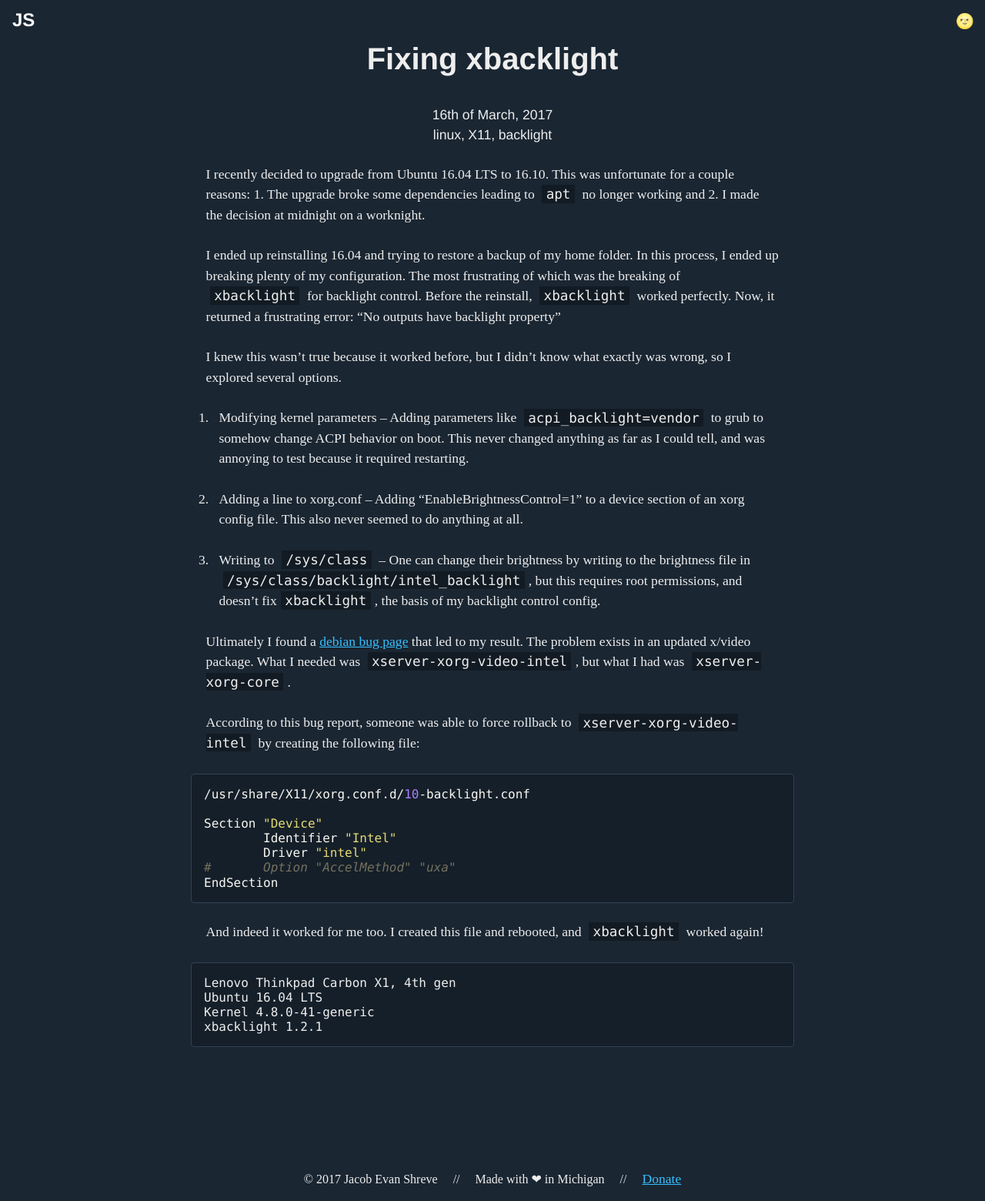
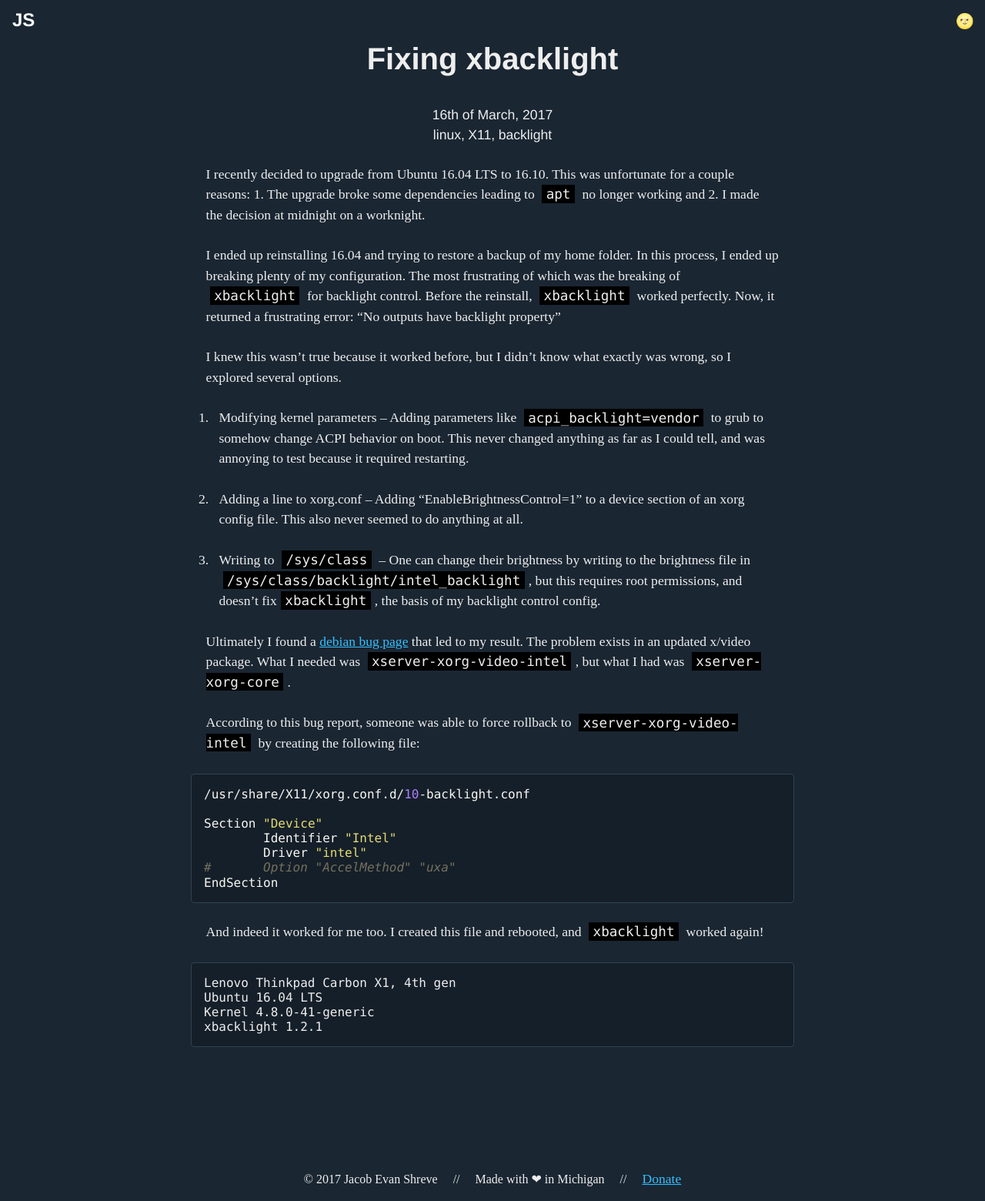
Before and after one commit to shreve/shreve.io, a Jekyll site: the page built from _posts/2017-03-16-fixing-xbacklight.md, in a window 1280 px wide. Shown: the whole page at 77% size. Built offline with Jekyll 4.4.1, drawn with Linux system fonts in a browser that asks for light colours; comment, search, counter and statistics services are not loaded.

Commit message:
Update inline code blocks to be black

```diff
--- a/_sass/_typography.sass
+++ b/_sass/_typography.sass
@@ -65,7 +65,7 @@ ol
 code, code *
   font-family: Fira Mono, Monaco, monospace
   line-height: 1.2
-  background-color: rgba(0,0,0,0.3)
+  background-color: black
   padding: 0.1em 0.3em
   margin: 0 0.3em
 
```
